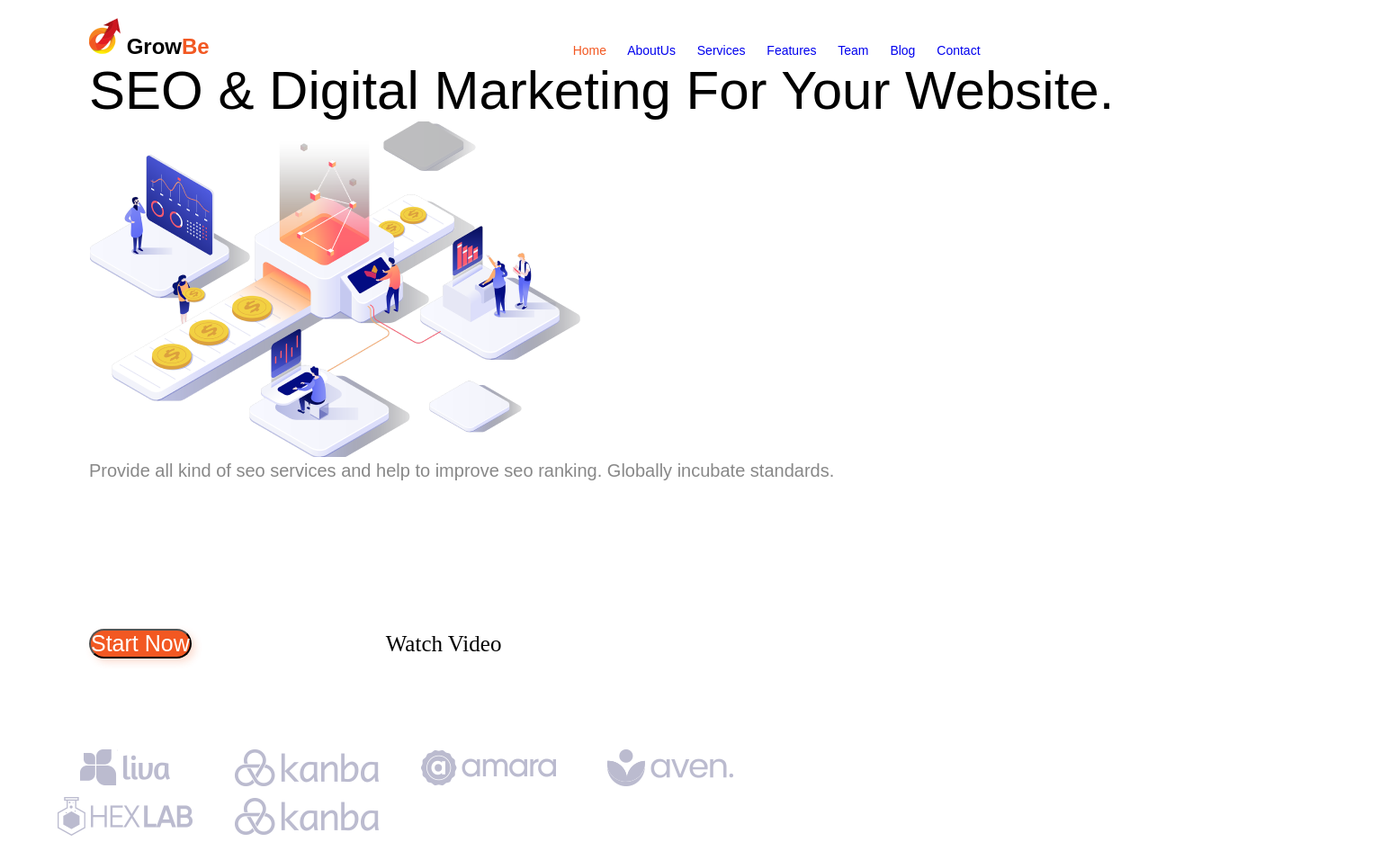
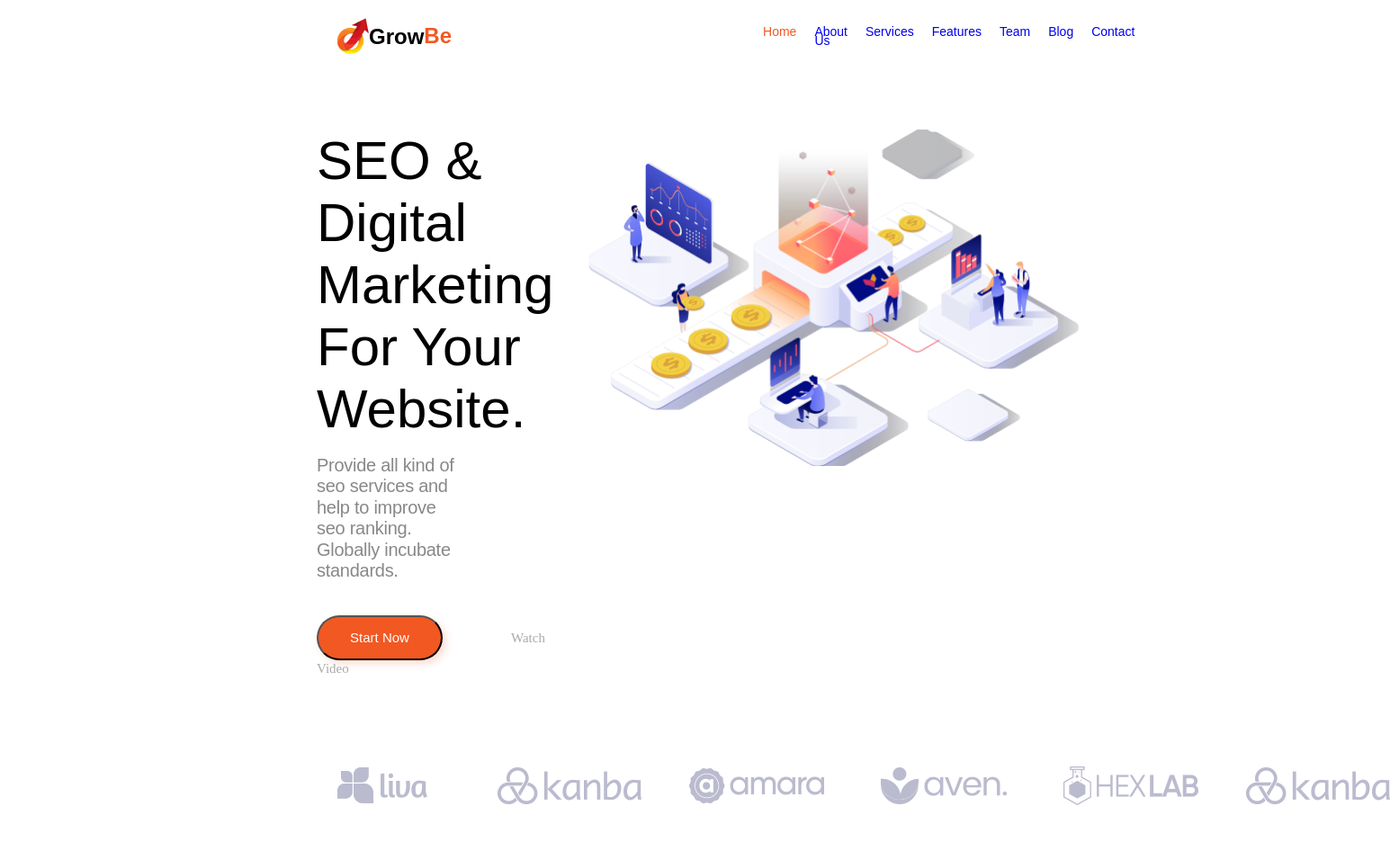
Before and after one commit to beemaster1972/beemaster1972.github.io, a plain HTML site: page index.html in a window 1280 px wide. Shown: the part 20-956 px from the top of the page at 90% size, 1545 px wide, since content can reach past the window. Drawn offline with Linux system fonts and the light colour scheme.

Commit message:
Made changes to the layout of the educational template according to homework 4.

```diff
--- a/css/style.css
+++ b/css/style.css
@@ -4,32 +4,55 @@
   text-decoration: none;
 }
 
+body {
+  display: flex;
+  flex-direction: column;
+}
+
 .main {
   background: rgb(255, 255, 255);
+  display: flex;
+  flex-direction: column;
+  max-width: 1920;
 }
 
 .menu_bar {
-  padding-top: 40px;
-  padding-left: 50px;
+  display: flex;
+  flex-direction: row;
+  justify-content: space-between;
+  align-items: center;
+  margin-top: 40px;
+  margin-right: 375px;
+  margin-left: 375px;
 }
 
 .header {
-  padding-top: 11.5px;
-  padding-left: 400px;
-  padding-bottom: 11.5px;
-
+  display: flex;
+  flex-direction: row;
+  flex-wrap: nowrap;
+  justify-content: space-around;
   font-family: sans-serif;
   font-size: 14px;
   font-weight: 400;
   line-height: 10px;
-  word-spacing: 20px;
+  gap: 20px;
   text-align: left;
+  margin-right: 34px;
+  margin-left: 346px;
+
+}
+
+.logo-container {
+
+  display: flex;
+  flex-direction: row;
+  align-items: center;
 }
 
 .logo {
-  padding-top: 5px;
-  padding-bottom: 5px;
-  padding-left: 49px;
+  display: flex;
+  flex-direction: row;
+  align-items: center;
   font-family: sans-serif;
   font-size: 24px;
   font-weight: 700;
@@ -55,9 +78,37 @@
 
 }
 
+.get-started {
+  border-radius: 30px;
+  background: #F25822;
+  width: 120px;
+  height: 40px;
+  font-family: sans-serif;
+  font-size: 12px;
+  line-height: 14px;
+  letter-spacing: 0em;
+  text-align: center;
+  color: #FFFFFF;
+  border: 0;
+  padding-inline: 0;
+  padding-block: 0;
+
+
+}
+
+.home-meta {
+  display: flex;
+  flex-direction: row;
+  margin-top: 84px;
+}
+
+.left-container {
+  display: flex;
+  flex-direction: column;
+  margin-left: 352px;
+}
+
 .title {
-  padding-left: 99px;
-  padding-right: 40.94px;
   color: rgb(0, 0, 0);
   font-family: sans-serif;
   font-size: 60px;
@@ -68,23 +119,25 @@
 }
 
 .meta_png {
-  padding-left: 99px;
+  margin-right: 375px;
+  margin-left: 39px;
+  height: 374px;
 }
 
 .home_content {
-  padding-left: 99px;
-  color: rgb(136, 136, 136);
+  color: #888888;
   font-family: sans-serif;
   font-size: 20px;
   font-weight: 400;
-  line-height: -1px;
-  letter-spacing: 0%;
+  line-height: 23.44px;
+  letter-spacing: -0.02cap;
   text-align: left;
+  margin-right: 95px;
+  margin-top: 17px;
 }
 
 .button_meta {
-  padding-top: 164px;
-  padding-left: 99px;
+  margin-top: 37px;
 }
 
 .start_now {
@@ -93,27 +146,36 @@
   background: rgb(242, 88, 34);
   color: rgb(255, 255, 255);
   font-family: sans-serif;
-  font-size: 25px;
+  font-size: 15px;
   font-weight: 400;
-  line-height: -1px;
+  line-height: 17.58px;
   letter-spacing: 0%;
-  text-align: left;
+  text-align: center;
+  margin-right: 72px;
+  width: 140px;
+  height: 50px;
 }
 
 .watch_video {
-  padding-top: 15px;
-  padding-bottom: 16px;
-  padding-left: 212px;
-  font-size: 25px;
+  font-size: 15px;
+  color: #AAAAAA;
+
 }
 
 .brand {
-  padding-top: 97px;
-  padding-bottom: 96px;
-  padding-left: 59px;
-  padding-right: 375px;
+  display: flex;
+
 }
 
-.brand_1 {
-  padding-right: 38px;
+.brand-logo {
+  display: flex;
+  margin-top: 97px;
+  margin-left: 345px;
+  margin-right: 375px;
+  margin-bottom: 96px;
+  justify-content: space-between;
+  gap: 48px;
+
 }
+
+.brand_1 {}
--- a/index.html
+++ b/index.html
@@ -1,5 +1,6 @@
 <!DOCTYPE html>
 <html lang="en">
+
 <head>
   <meta charset="UTF-8" />
   <meta name="viewport" content="width=device-width, initial-scale=1.0" />
@@ -10,21 +11,28 @@
 <body>
   <div class="main">
     <div class="menu_bar">
+      <div class="logo-container">
         <span class="logo"><img src="./img/logo.png" alt="" />
           Grow</span><span class="text-be">Be</span></span>
+      </div>
+
       <span class="header">
         <a href="#" class="menu-home">Home</a>
-          <a href="#" class="menu">AboutUs</a>
+        <a href="#" class="menu">About Us</a>
         <a href="#" class="menu">Services</a>
         <a href="#" class="menu">Features</a>
         <a href="#" class="menu">Team</a>
         <a href="#" class="menu">Blog</a>
         <a href="#" class="menu">Contact</a>
       </span>
+      <!-- <button class="get-started" type="button">Get Started</button> -->
+
     </div>
-      <div class="home_meta">
-        <h1 class="title">SEO & Digital Marketing For Your Website.</h1>
-        <img src="./img/pngfind 1.png" alt="" class="meta_png">
+    <div class="home-meta">
+      <div class="left-container">
+        <h1 class="title">SEO & Digital<br>
+          Marketing For Your<br>Website.</h1>
+
         <p class="home_content">Provide all kind of seo services and help to improve
           seo ranking. Globally incubate standards.</p>
         <div class="button_meta">
@@ -32,8 +40,12 @@
           <span class="watch_video">Watch Video</span>
         </div>
       </div>
+
+      <img src="./img/pngfind 1.png" width="545" height="375" alt="" class="meta_png">
+    </div>
   </div>
   <div class="brand">
+    <div class="brand-logo">
       <img src="./img/liva.png" alt="" class="brand_1">
       <img src="./img/kanba.png" alt="" class="brand_1">
       <img src="./img/amara.png" alt="" class="brand_1">
@@ -41,5 +53,8 @@
       <img src="./img/hexlab.png" alt="" class="brand_1">
       <img src="./img/kanba.png" alt="" class="brand_2">
     </div>
+  </div>
+  </div>
 </body>
+
 </html>
```
Also changed, not shown: img/Ellipse 2.png (added), img/Ellipse 2.svg (added), img/Ellipse_play.png (added), img/Ellipse_play.svg (added), img/Polygon_play.png (added), img/Polygon_play.svg (added). Lines whose indentation alone changed are shown as unchanged.
